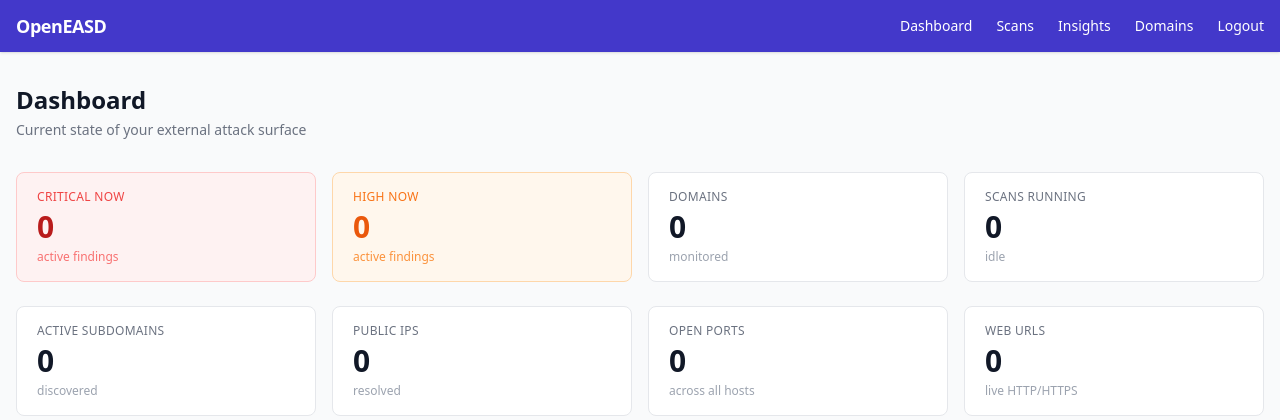
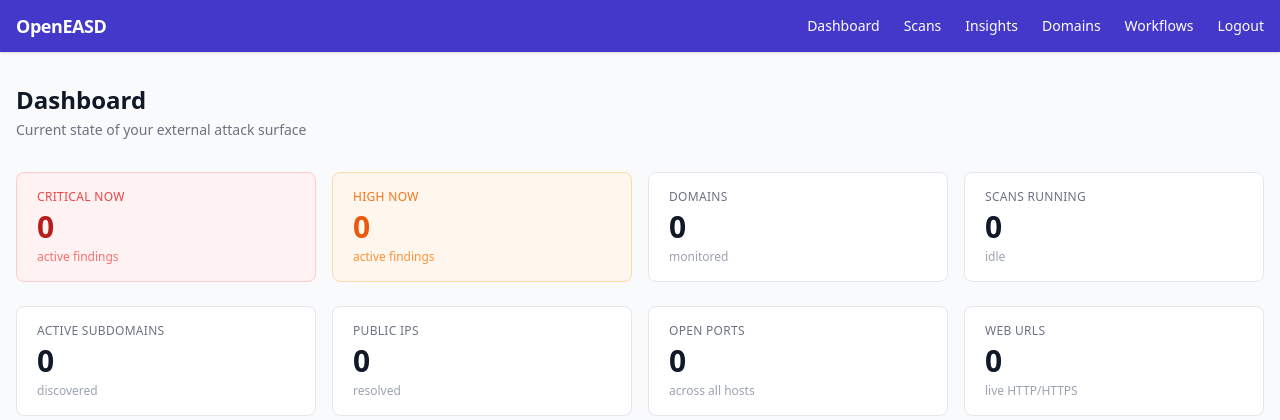
Before and after one commit to cybersecify/OpenEASD, a Django app: page / in a window 1280 px wide. Shown: the top 420 px of the page. Run offline with Django 5.2, Linux system fonts and the light colour scheme; the visitor is signed in with stand-in values (Sample User, id 1); data that the repository does not hold is empty; some libraries are stand-ins or nearby versions.

Commit message:
Add Workflows link to navbar
Co-Authored-By: Claude Opus 4.6 (1M context) <noreply@anthropic.com>

```diff
--- a/templates/base.html
+++ b/templates/base.html
@@ -17,6 +17,7 @@
         <a href="{% url 'scan-list' %}" class="hover:text-indigo-200">Scans</a>
         <a href="{% url 'insights' %}" class="hover:text-indigo-200">Insights</a>
         <a href="{% url 'domain-list' %}" class="hover:text-indigo-200">Domains</a>
+        <a href="{% url 'workflow-list' %}" class="hover:text-indigo-200">Workflows</a>
         <form method="post" action="{% url 'logout' %}" class="inline">
           {% csrf_token %}
           <button type="submit" class="hover:text-indigo-200 text-sm font-medium">Logout</button>
```
